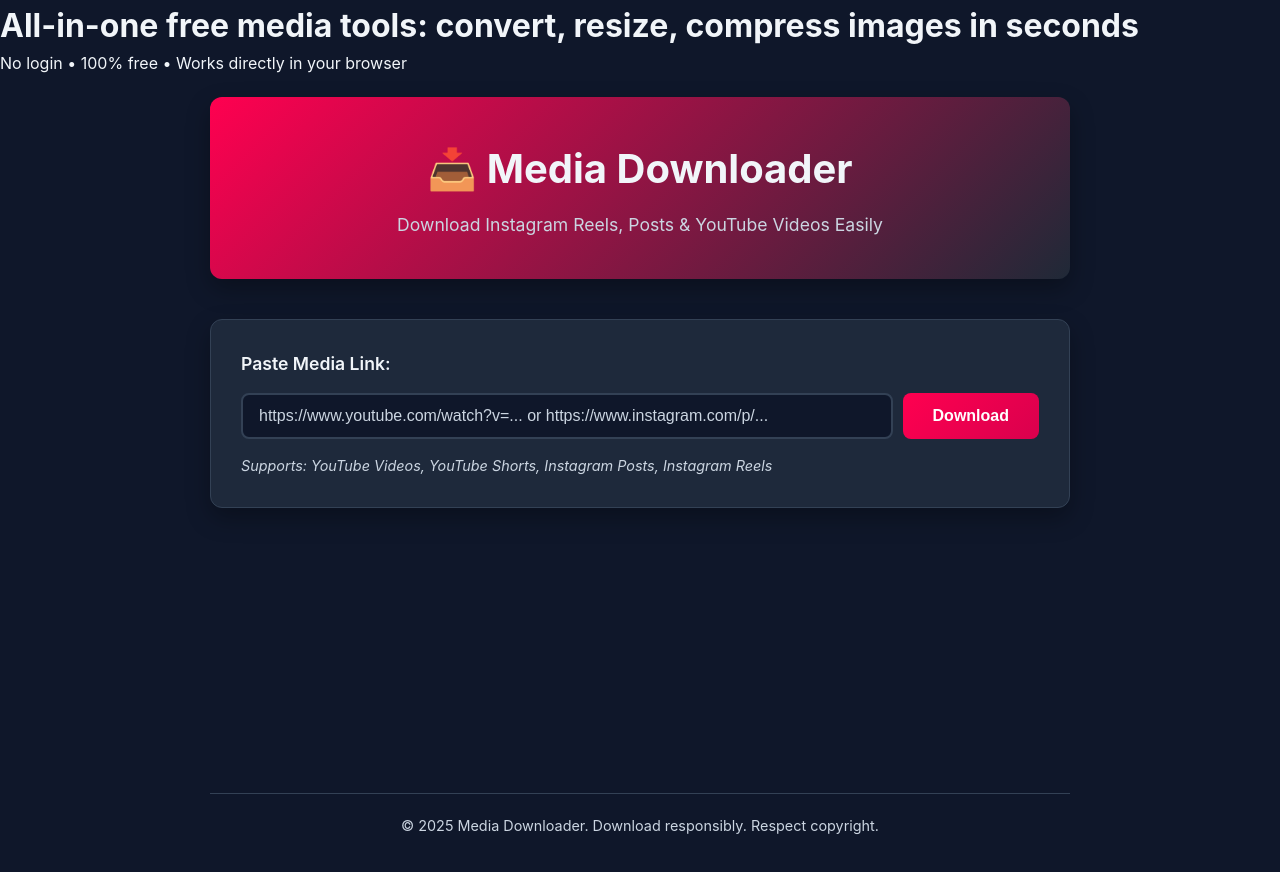
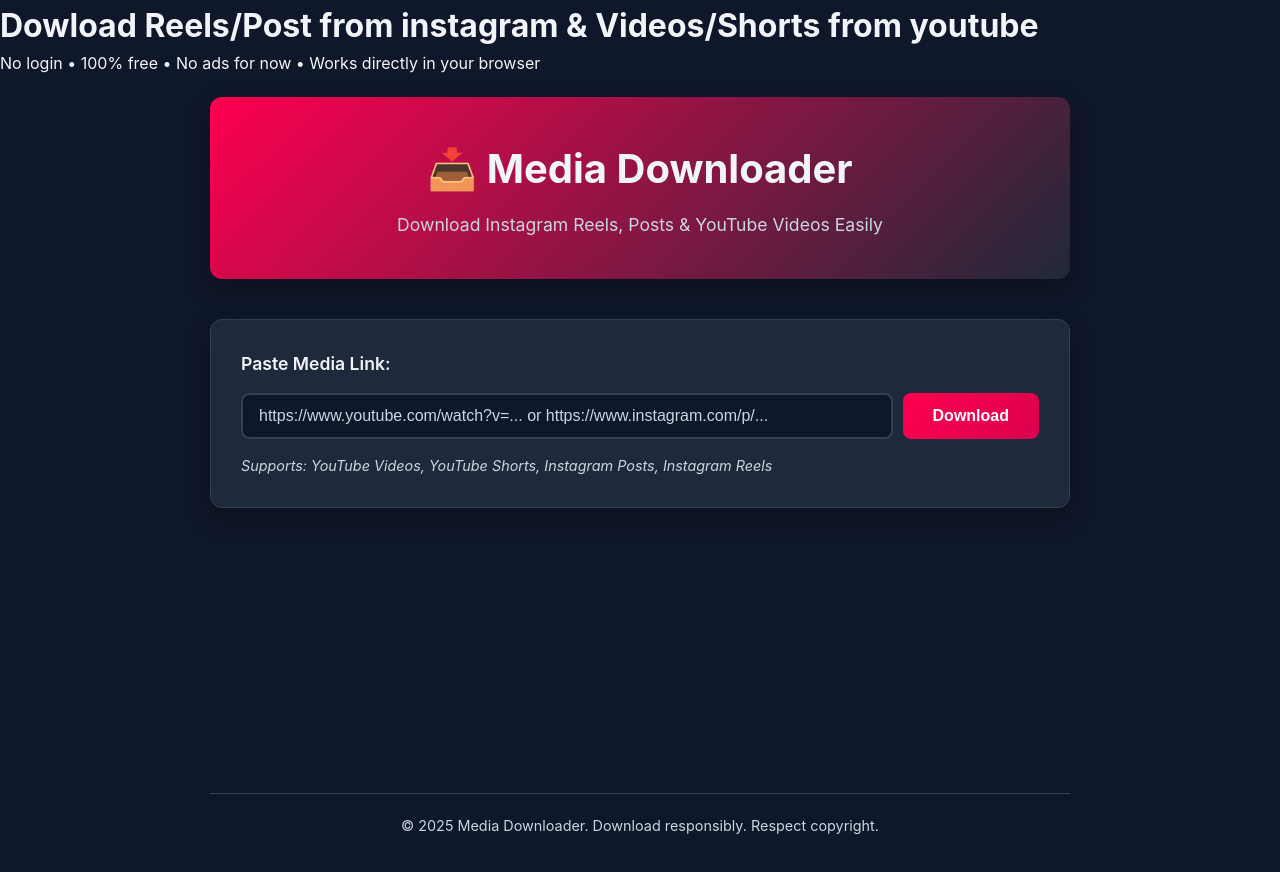
Before and after one commit to S-Leishem/media-service-hub, a website: page frontend/index.html in a window 1280 px wide. Drawn offline with Linux system fonts and the light colour scheme; files whose address does not match are found by name.

Commit message:
Update index.html

```diff
--- a/frontend/index.html
+++ b/frontend/index.html
@@ -12,11 +12,11 @@
 </head>
 <body>
     <h1 class="headline">
-  All-in-one free media tools: convert, resize, compress images in seconds
+  Dowload Reels/Post from instagram & Videos/Shorts from youtube
 </h1>
 
 <p class="subheadline">
-  No login • 100% free • Works directly in your browser
+  No login • 100% free • No ads for now • Works directly in your browser
 </p>
 
     <div class="container">
```
